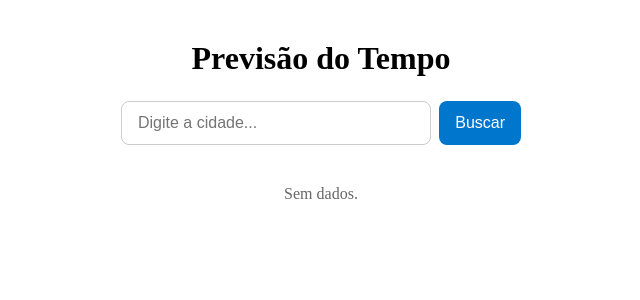
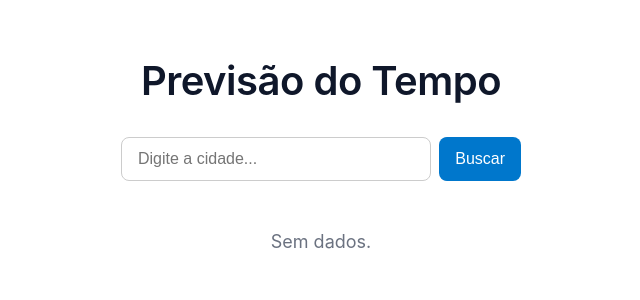
Before and after one commit to raynaraglit23/EngenhariaDeSoftware, a React (Vite) app: page / in a window 1280 px wide. Shown: the top 300 px of the page, without its empty margins (319-959 px from the left). Built offline with nearby package versions, Linux system fonts and the light colour scheme.

Commit message:
updating

```diff
--- a/package.json
+++ b/package.json
@@ -17,6 +17,8 @@
     "@eslint/js": "^9.31.0",
     "@types/react": "^18.2.37",
     "@types/react-dom": "^18.2.15",
+    "@typescript-eslint/eslint-plugin": "^8.36.0",
+    "@typescript-eslint/parser": "^8.36.0",
     "@vitejs/plugin-react": "^4.2.0",
     "eslint": "^8.57.1",
     "eslint-config-prettier": "^10.1.5",
--- a/src/App.jsx
+++ b/src/App.jsx
@@ -1,5 +1,5 @@
 import React, { useState } from 'react';
-import styles from './App.module.css';          // ➞ IMPORT DO CSS
+import styles from './App.module.css'; // ➞ IMPORT DO CSS
 import CitySearch from './components/CitySearch/CitySearch';
 import WeatherCard from './components/WeatherCard/WeatherCard';
 import ErrorMessage from './components/ErrorMessage/ErrorMessage';
--- a/src/App.module.css
+++ b/src/App.module.css
@@ -2,18 +2,44 @@
   display: flex;
   flex-direction: column;
   align-items: center;
+  justify-content: flex-start;
+  padding: 2rem 1.5rem;
+  margin: 0 auto;
+  width: 100%;
+  max-width: 600px;
+  min-height: 100vh;
+  box-sizing: border-box;
+  background-color: #ffffff;
+  font-family: 'Inter', sans-serif;
   gap: 1.5rem;
-  padding: 2rem;
-  max-width: 480px;
-  margin: 0 auto;
 }
 
 h1 {
   margin: 0;
   font-size: 2rem;
+  color: #0f172a;
+  font-weight: 600;
+  text-align: center;
+  letter-spacing: -0.5px;
 }
 
 .noData {
-  color: #666;
+  color: #6b7280;
+  font-size: 1rem;
   text-align: center;
 }
+
+@media (min-width: 768px) {
+  .container {
+    padding: 3rem 2rem;
+    gap: 2rem;
+  }
+
+  h1 {
+    font-size: 2.5rem;
+  }
+
+  .noData {
+    font-size: 1.125rem;
+  }
+}
--- a/src/components/WeatherCard/WeatherCard.jsx
+++ b/src/components/WeatherCard/WeatherCard.jsx
@@ -20,7 +20,10 @@
         alt={description}
       />
       <p className={styles.temp}>
-        {Math.round(temp)}°C <span className={styles.feels}>(sensação: {Math.round(feels_like)}°C)</span>
+        {Math.round(temp)}°C{' '}
+        <span className={styles.feels}>
+          (sensação: {Math.round(feels_like)}°C)
+        </span>
       </p>
       <p className={styles.humidity}>Umidade: {humidity}%</p>
       <p className={styles.desc}>{description}</p>
```
Also changed, not shown: .eslintrc.json, 1 other file (tests, documents, lock files or other folders).
